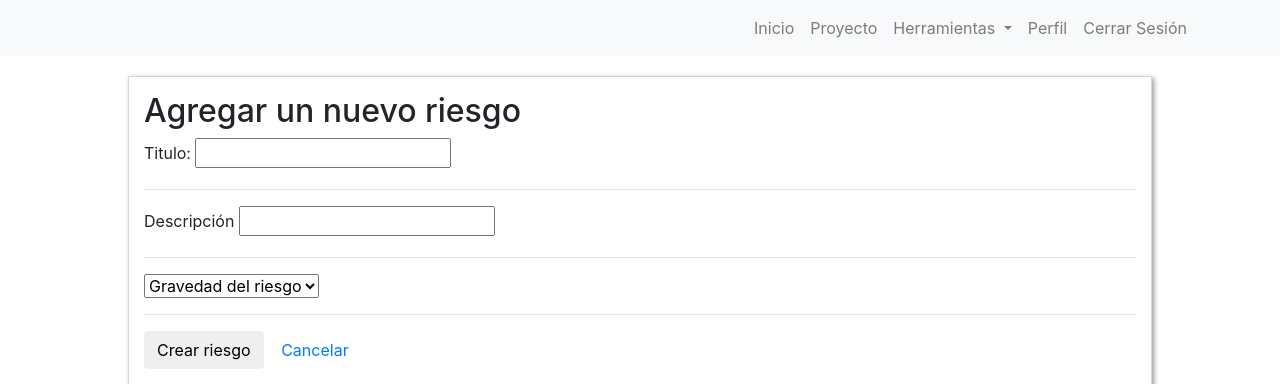
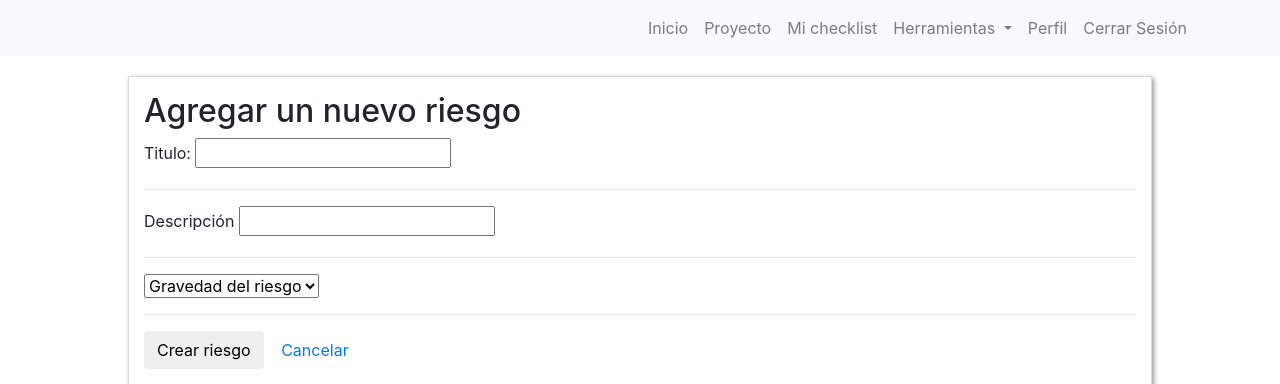
Before and after one commit to LuisHiram99/AppWeb-IngSoft, a Django app: page /agregarRiesgo/1/ in a window 1280 px wide. Shown: the top 384 px of the page. Run offline with Django 4.2, Linux system fonts and the light colour scheme; the visitor is signed in with stand-in values (Sample User, id 1); some libraries are stand-ins or nearby versions.

Commit message:
Botón base.html
Agregué botón en la barra de navegación para checklists

```diff
--- a/mainPage/templates/mainPage/base.html
+++ b/mainPage/templates/mainPage/base.html
@@ -43,6 +43,9 @@
                     </li>
                     <li class="nav-item">
                         <a class="nav-link" href="{% url 'lista_proyectos' %}">Proyecto</a>
+                    </li>
+                    <li class="nav-item">
+                    <a href="{% url 'checklist_view' %}" class="nav-link">Mi checklist</a>
                     </li>
                     <li class="nav-item dropdown">
                         <a class="nav-link dropdown-toggle" id="navbarDropdown" role="button" data-toggle="dropdown" aria-haspopup="true" aria-expanded="false">
```
